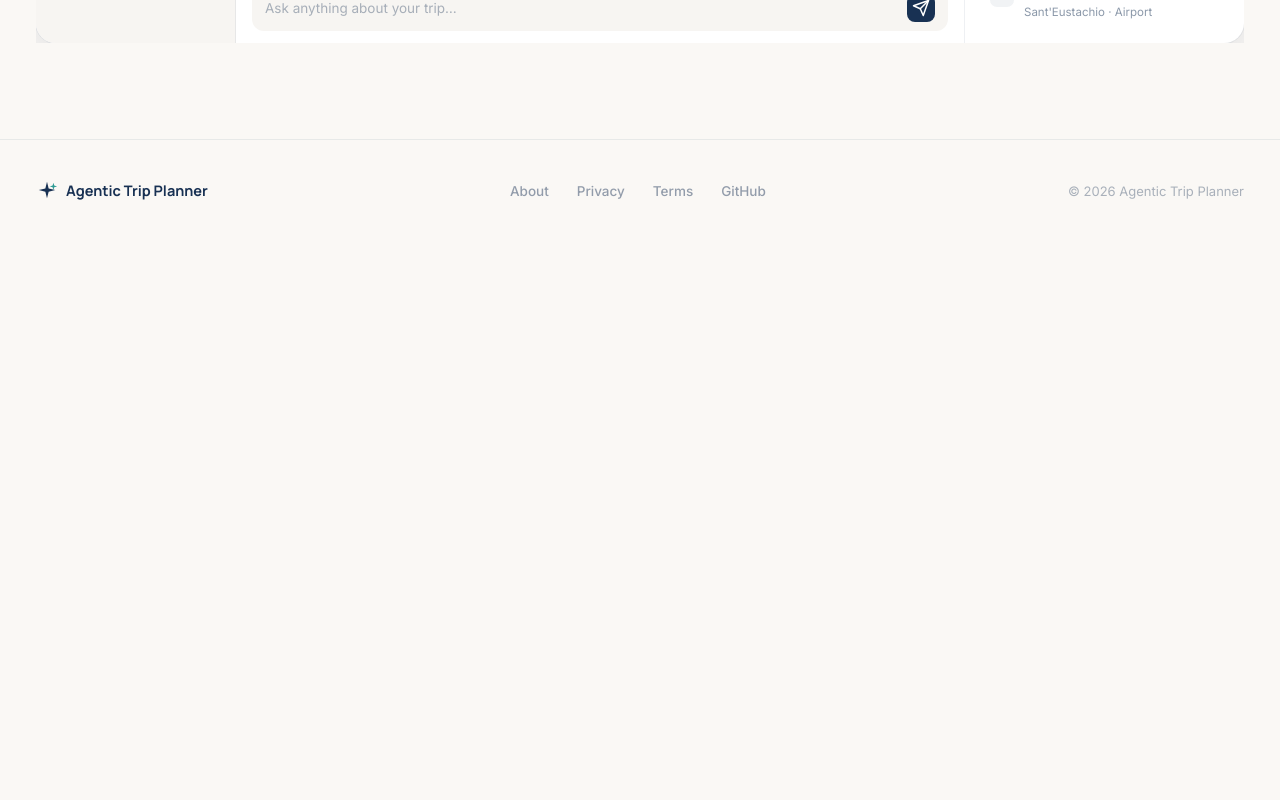
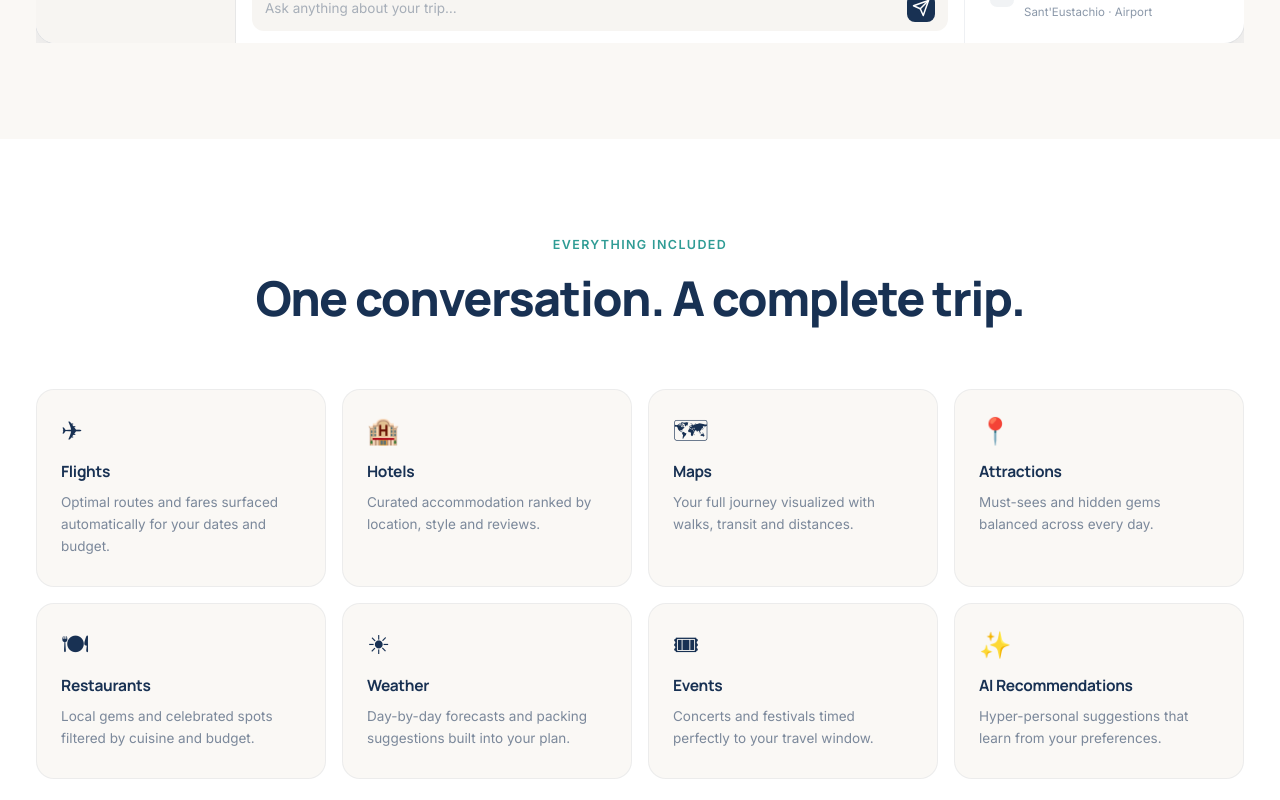
Before and after one commit to milosandrejic/agentic-trip-planner-web, a Next.js app: page / in a window 1280 px wide. Shown: the part 2320-3120 px from the top of the page. Before the commit the page ends 2562 px from the top, so only its background shows below. Built offline with nearby package versions, Linux system fonts and the light colour scheme; no server answers; what @mui/material-nextjs would draw is missing.

Commit message:
feat(landing): add feature grid

```diff
--- a/src/app/page.tsx
+++ b/src/app/page.tsx
@@ -4,6 +4,7 @@ import { Hero } from "@/components/landing/hero";
 import { Footer } from "@/components/landing/footer";
 import { Navbar } from "@/components/landing/navbar";
 import { HowItWorks } from "@/components/landing/how-it-works";
+import { FeatureGrid } from "@/components/landing/feature-grid";
 import { ProductPreview } from "@/components/landing/product-preview";
 
 export default function HomePage() {
@@ -15,6 +16,7 @@ export default function HomePage() {
       <Hero />
       <HowItWorks />
       <ProductPreview />
+      <FeatureGrid />
     </MarketingLayout>
   );
 }
--- /dev/null
+++ b/src/components/landing/feature-grid.tsx
@@ -0,0 +1,116 @@
+import {
+  Box, Typography,
+} from "@mui/material";
+
+import { featureGridItems } from "@/constants/landing";
+
+function FeatureCard({ description, icon, title }: (typeof featureGridItems)[number]) {
+  return (
+    <Box
+      sx={{
+        backgroundColor: "background.default",
+        border: "1px solid rgba(24, 49, 83, 0.06)",
+        borderRadius: "18px",
+        padding: "28px 24px",
+      }}
+    >
+      <Typography component="span" sx={{ display: "block", fontSize: 26, lineHeight: 1 }}>
+        {icon}
+      </Typography>
+
+      <Typography
+        component="h3"
+        sx={{
+          color: "text.primary",
+          fontFamily: "var(--font-manrope)",
+          fontSize: 15.5,
+          fontWeight: 700,
+          letterSpacing: "-0.31px",
+          lineHeight: 1.5,
+          marginTop: "16px",
+        }}
+      >
+        {title}
+      </Typography>
+
+      <Typography
+        component="p"
+        sx={{
+          color: "rgba(24, 49, 83, 0.56)",
+          fontSize: 13.5,
+          lineHeight: 1.65,
+          marginTop: "8px",
+        }}
+      >
+        {description}
+      </Typography>
+    </Box>
+  );
+}
+
+export function FeatureGrid() {
+  return (
+    <Box
+      id="features"
+      sx={{
+        backgroundColor: "background.paper",
+        paddingBlock: { xs: "56px", md: "96px" },
+        paddingInline: { xs: "20px", md: "36px" },
+      }}
+    >
+      <Box sx={{ marginInline: "auto", maxWidth: 1280 }}>
+        <Typography
+          component="p"
+          sx={{
+            color: "secondary.main",
+            fontSize: 12.5,
+            fontWeight: 600,
+            letterSpacing: "1.375px",
+            textAlign: "center",
+            textTransform: "uppercase",
+          }}
+        >
+          Everything included
+        </Typography>
+
+        <Typography
+          component="h2"
+          sx={{
+            color: "text.primary",
+            fontFamily: "var(--font-manrope)",
+            fontSize: { xs: "2rem", md: "3rem" },
+            fontWeight: 800,
+            letterSpacing: "-1.44px",
+            lineHeight: 1.1,
+            marginTop: "16px",
+            textAlign: "center",
+          }}
+        >
+          One conversation. A complete trip.
+        </Typography>
+
+        <Box
+          sx={{
+            display: "grid",
+            gap: "16px",
+            gridTemplateColumns: {
+              xs: "1fr",
+              sm: "repeat(2, 1fr)",
+              md: "repeat(4, 1fr)",
+            },
+            marginTop: { xs: "40px", md: "64px" },
+          }}
+        >
+          {
+            featureGridItems.map((item) => (
+              <FeatureCard
+                key={item.title}
+                {...item}
+              />
+            ))
+          }
+        </Box>
+      </Box>
+    </Box>
+  );
+}
--- /dev/null
+++ b/src/constants/landing.ts
@@ -0,0 +1,48 @@
+export interface FeatureGridItem {
+  description: string;
+  icon: string;
+  title: string;
+}
+
+export const featureGridItems: readonly FeatureGridItem[] = [
+  {
+    description: "Optimal routes and fares surfaced automatically for your dates and budget.",
+    icon: "✈",
+    title: "Flights",
+  },
+  {
+    description: "Curated accommodation ranked by location, style and reviews.",
+    icon: "🏨",
+    title: "Hotels",
+  },
+  {
+    description: "Your full journey visualized with walks, transit and distances.",
+    icon: "🗺",
+    title: "Maps",
+  },
+  {
+    description: "Must-sees and hidden gems balanced across every day.",
+    icon: "📍",
+    title: "Attractions",
+  },
+  {
+    description: "Local gems and celebrated spots filtered by cuisine and budget.",
+    icon: "🍽",
+    title: "Restaurants",
+  },
+  {
+    description: "Day-by-day forecasts and packing suggestions built into your plan.",
+    icon: "☀",
+    title: "Weather",
+  },
+  {
+    description: "Concerts and festivals timed perfectly to your travel window.",
+    icon: "🎟",
+    title: "Events",
+  },
+  {
+    description: "Hyper-personal suggestions that learn from your preferences.",
+    icon: "✨",
+    title: "AI Recommendations",
+  },
+];
```
Also changed, not shown: 1 other file (tests, documents, lock files or other folders).
